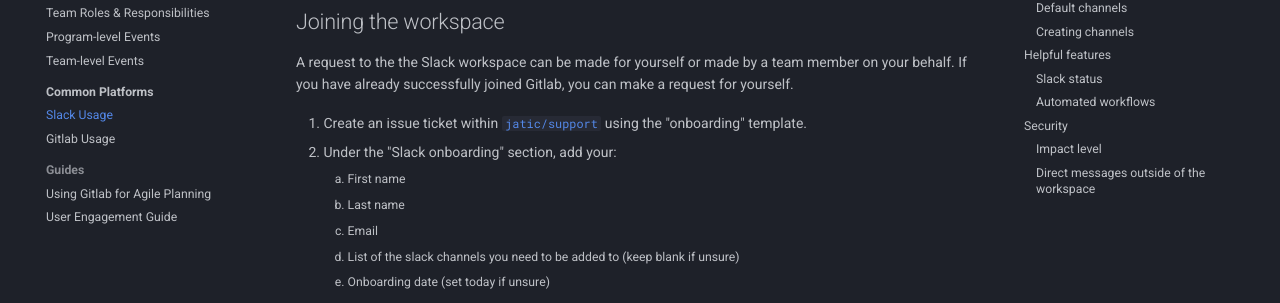
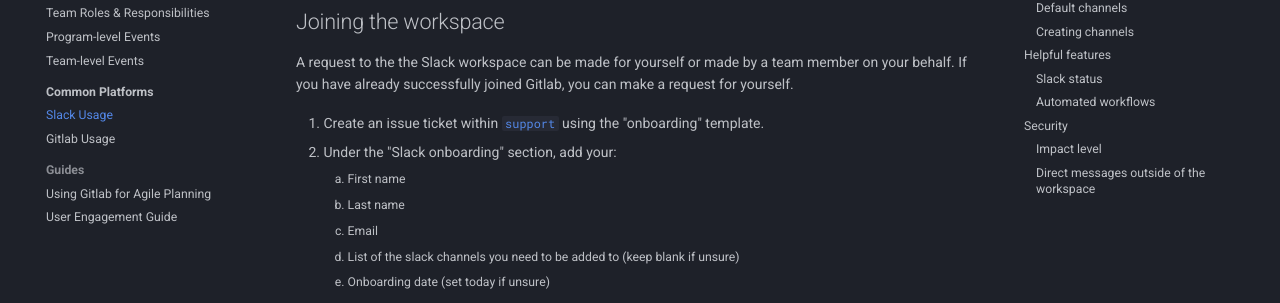
Before and after one commit to zheng0xd/JATIC-internal-docs, an MkDocs documentation site: the page built from docs/process/platforms/slack.md, in a window 1280 px wide and 900 px high, scrolled down 332 px. Shown: the part 144-447 px from the top of the window. Built offline with MkDocs 1.6.1 and Material for MkDocs 9.7.7, drawn with Linux system fonts in a browser that asks for light colours.

Commit message:
update support

```diff
--- a/docs/process/platforms/slack.md
+++ b/docs/process/platforms/slack.md
@@ -10,7 +10,7 @@ Our Slack workspace can be reached at [`https://cdaote.slack.com`](https://cdaot
 
 A request to the the Slack workspace can be made for yourself or made by a team member on your behalf. If you have already successfully joined Gitlab, you can make a request for yourself.
 
-1. Create an issue ticket within [`jatic/support`](https://gitlab.jatic.net/jatic/support/-/issues/new#) using the "onboarding" template.
+1. Create an issue ticket within [`support`](https://gitlab.jatic.net/jatic/support/-/issues/new#) using the "onboarding" template.
 1. Under the "Slack onboarding" section, add your:
     1. First name
     1. Last name
```
Also changed, not shown: docs/process/platforms/gitlab.md (+1 -1 lines).
